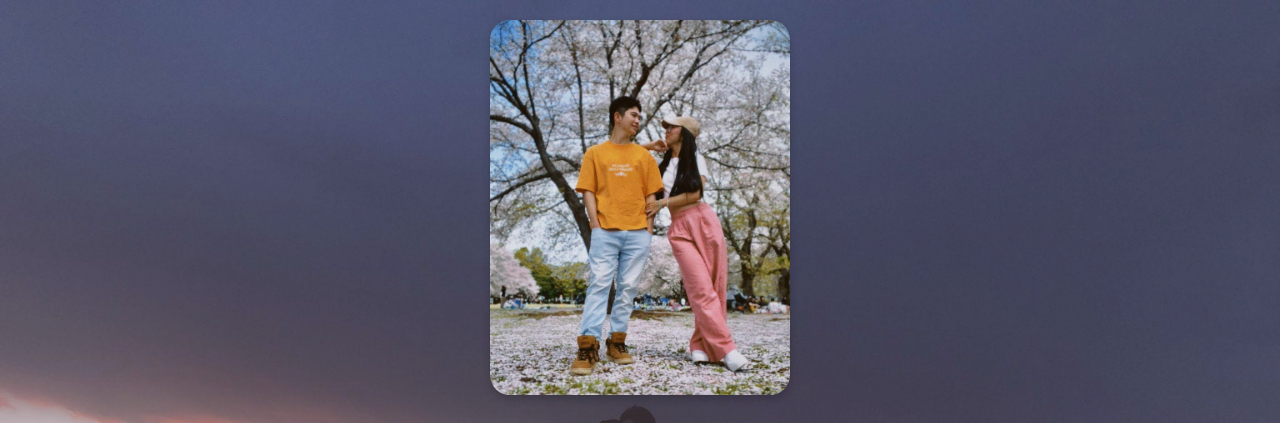
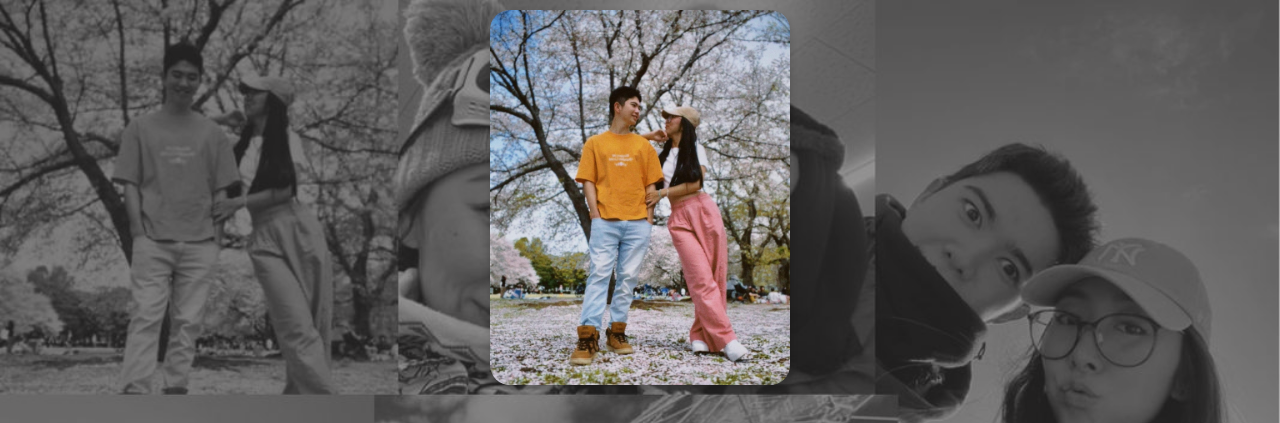
Before and after one commit to Danieliroshi/convite-, a plain HTML site: page index.html in a window 1280 px wide. Shown: the top 423 px of the page. Drawn offline with Linux system fonts and the light colour scheme.

Commit message:
troquei a imagem de fundo e a cor

```diff
--- a/style.css
+++ b/style.css
@@ -1,11 +1,11 @@
 
 body {
-  background: url('fundo.jpg') no-repeat center center fixed;
+  background: url('fundo.jpeg') no-repeat center center fixed;
   background-size: cover;
   position: relative;
   font-family: 'Arial', sans-serif;
   text-align: center;
-  padding: 20px;
+  padding: 10px;
   margin: 0;
   overflow: hidden;
   min-height: 100vh;
@@ -17,7 +17,7 @@ body {
   left: 0;
   width: 100%;
   height: 100%;
-  background-color: rgba(204, 169, 188, 0.26);
+  background-color: rgba(78, 76, 77, 0.397);
   z-index: -1;
 }
 
```
Also changed, not shown: fundo.jpeg (added), fundo.jpg (deleted).
